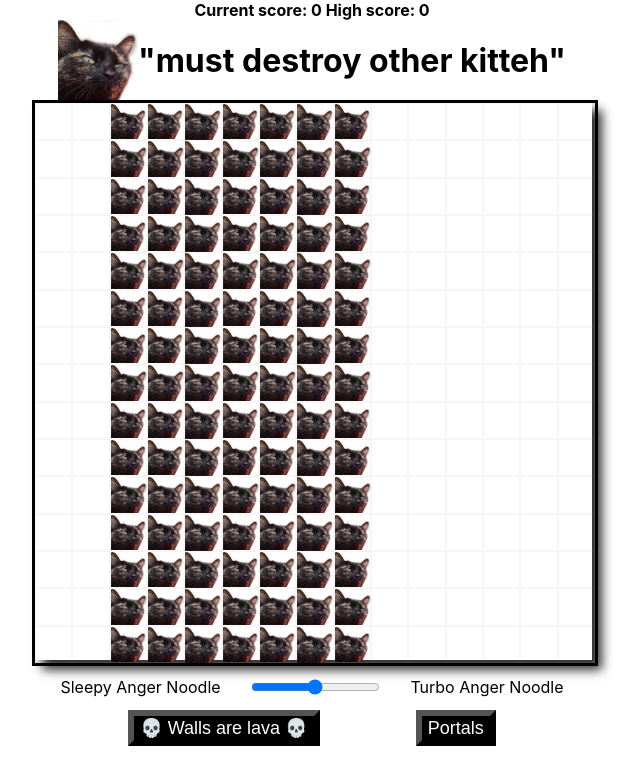
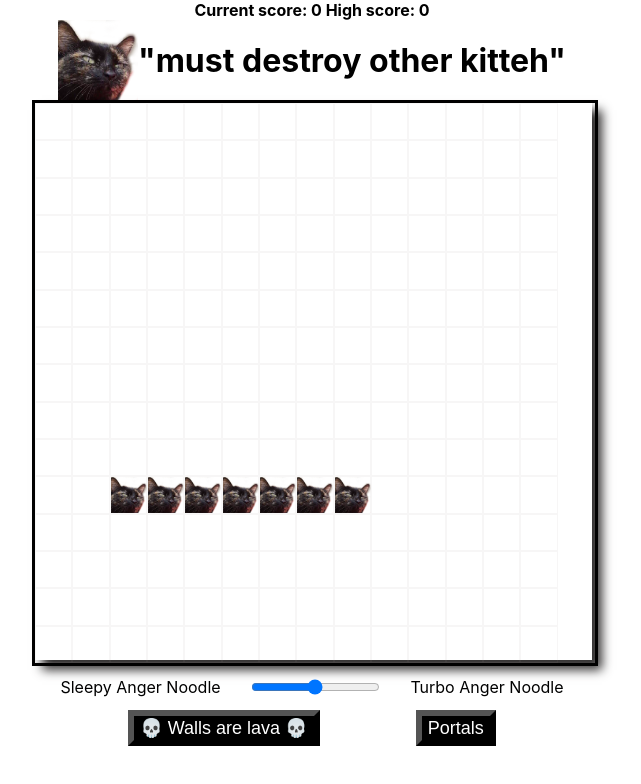
Before and after one commit to michaelmeidenbauer/reactarcade, a React (Create React App) app: page /angerNoodle in a window 1280 px wide. Shown: the top 784 px of the page, without its empty margins (328-969 px from the left). Built offline with nearby package versions, Linux system fonts and the light colour scheme.

Commit message:
fix the most infuriating bug of all time

```diff
--- a/src/components/angerNoodle/AngerNoodle.js
+++ b/src/components/angerNoodle/AngerNoodle.js
@@ -21,56 +21,15 @@ const AngerNoodle = () => {
     const [direction, updateDirection] = useState('right');
 
     const createDefaultBoard = () => {
-        const defaultRow = [
-            {
-                classString: 'cell'
-            },
-            {
-                classString: 'cell'
-            },
-            {
-                classString: 'cell'
-            },
-            {
-                classString: 'cell'
-            },
-            {
-                classString: 'cell'
-            },
-            {
-                classString: 'cell'
-            },
-            {
-                classString: 'cell'
-            },
-            {
-                classString: 'cell'
-            },
-            {
-                classString: 'cell'
-            },
-            {
-                classString: 'cell'
-            },
-            {
-                classString: 'cell'
-            },
-            {
-                classString: 'cell'
-            },
-            {
-                classString: 'cell'
-            },
-            {
-                classString: 'cell'
-            },
-            {
-                classString: 'cell'
-            }
-        ];
         const returnArray = [];
         while (returnArray.length < 15) {
-            returnArray.push(defaultRow);
+            const rowItem = [];
+            for (let i = 1; i < 15; i++) {
+                rowItem.push({
+                    classString: 'cell'
+                })
+            }
+            returnArray.push(rowItem);
         }
         return returnArray;
     };
@@ -88,6 +47,7 @@ const AngerNoodle = () => {
             currentSegment.classString = `cell segment ${direction}`;
         });
         updateBoard(boardCopy);
+        console.log(boardCopy);
     }
     const [snake, updateSnake] = useState([
         [10, 2],
@@ -99,7 +59,7 @@ const AngerNoodle = () => {
         [10, 8],
     ]);
     useEffect(() => {
-        renderSnake()
+        renderSnake();
     }, [snake]);
 
 
```
